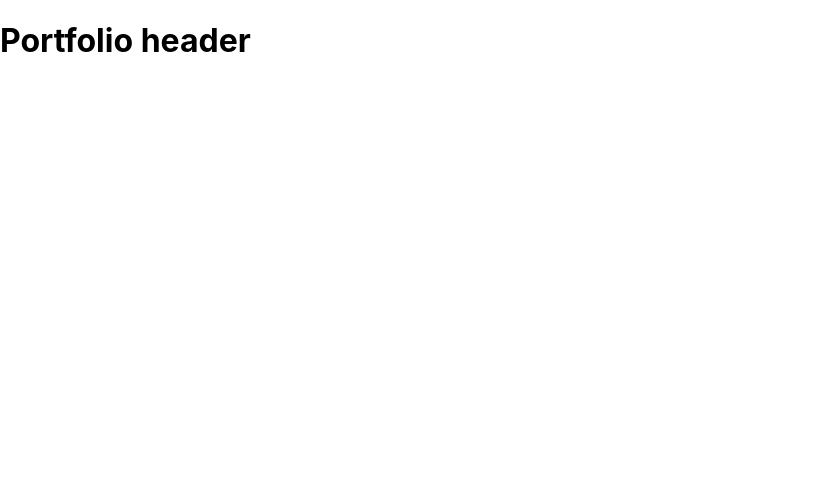
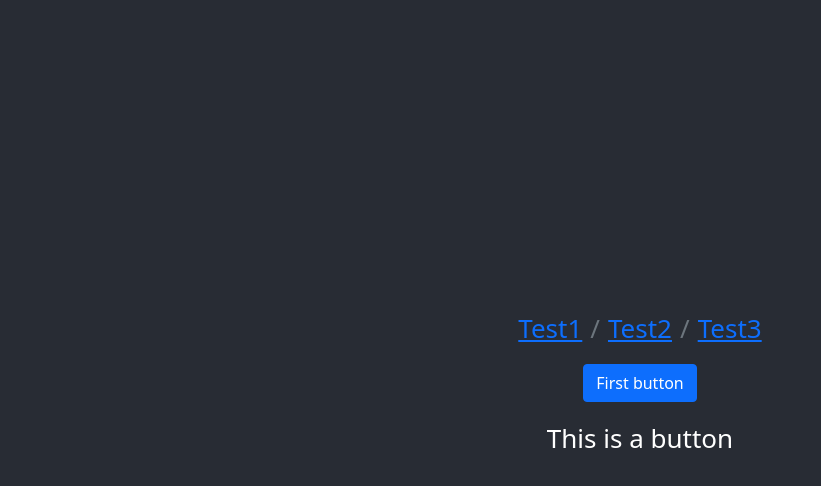
Before and after one commit to nkped/Broken-Portfolio, a React (Create React App) app: page / in a window 1280 px wide. Shown: the top 486 px of the page, without its empty margins (0-821 px from the left). Built offline with nearby package versions, Linux system fonts and the light colour scheme.

Commit message:
Before I tried to update the React v.18 render method

```diff
--- a/package.json
+++ b/package.json
@@ -11,6 +11,7 @@
     "react": "^18.0.0",
     "react-bootstrap": "^2.3.0",
     "react-dom": "^18.0.0",
+    "react-router-dom": "^6.3.0",
     "react-scripts": "5.0.1",
     "web-vitals": "^2.1.4"
   },
--- a/src/App.js
+++ b/src/App.js
@@ -1,9 +1,22 @@
 import "./App.css";
+import "bootstrap/dist/css/bootstrap.min.css";
+import Button from "react-bootstrap/Button";
+import Alert from "react-bootstrap/Alert";
+import Breadcrumb from "react-bootstrap/Breadcrumb";
+import Card from "react-bootstrap/Card";
 
 function App() {
   return (
-    <div>
-      <h1>Portfolio header</h1>
+    <div className="App">
+      <header className="App-header">
+        <Breadcrumb>
+          <Breadcrumb.Item>Test1</Breadcrumb.Item>
+          <Breadcrumb.Item>Test2</Breadcrumb.Item>
+          <Breadcrumb.Item>Test3</Breadcrumb.Item>
+        </Breadcrumb>
+        <Button>First button</Button>
+        <Alert variant="succes">This is a button</Alert>
+      </header>
     </div>
   );
 }
```
Also changed, not shown: src/index.js (+6 -6 lines), 1 other file (tests, documents, lock files or other folders).
